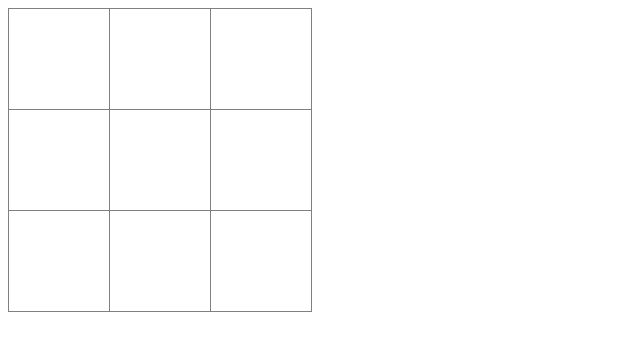
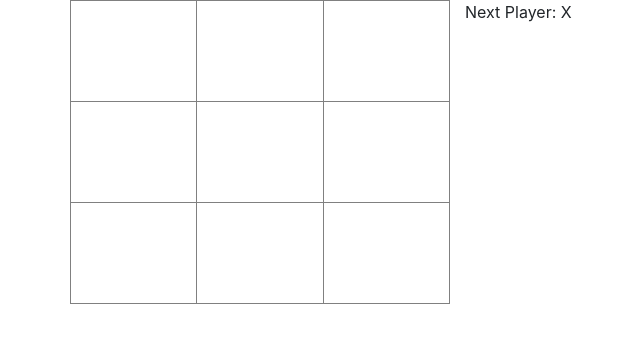
Before and after one commit to orbit-stabilizer/React, a React app in the folder tic-tac-toe/: page / in a window 1280 px wide. Shown: the whole page, without its empty margins (0-640 px from the left). Built offline with nearby package versions, Linux system fonts and the light colour scheme.

Commit message:
made some progress

```diff
--- a/tic-tac-toe/public/index.html
+++ b/tic-tac-toe/public/index.html
@@ -10,6 +10,7 @@
       homescreen on Android. See https://developers.google.com/web/fundamentals/web-app-manifest/
     -->
     <link rel="manifest" href="%PUBLIC_URL%/manifest.json">
+    <link rel="stylesheet" href="https://stackpath.bootstrapcdn.com/bootstrap/4.1.3/css/bootstrap.min.css" integrity="sha384-MCw98/SFnGE8fJT3GXwEOngsV7Zt27NXFoaoApmYm81iuXoPkFOJwJ8ERdknLPMO" crossorigin="anonymous">
     <link rel="stylesheet" href="./style.css">
     <!--
       Notice the use of %PUBLIC_URL% in the tags above.
@@ -26,7 +27,7 @@
     <noscript>
       You need to enable JavaScript to run this app.
     </noscript>
-    <div id="root"></div>
+    <div id="root" class="container"></div>
     <!--
       This HTML file is a template.
       If you open it directly in the browser, you will see an empty page.
--- a/tic-tac-toe/public/style.css
+++ b/tic-tac-toe/public/style.css
@@ -3,6 +3,16 @@ table {
 }
 
 table * {
-	padding: 50px;
 	border: 1px solid grey;
 }
+td {
+	padding: 50px;
+}
+
+tbody {
+	width: 10px;
+}
+
+.detail-div {
+	display: block;
+}
--- a/tic-tac-toe/src/components/board.js
+++ b/tic-tac-toe/src/components/board.js
@@ -1,23 +1,25 @@
 import React from 'react';
 
-const Board = () => {
+const Board = ({ values, handleBoxClick }) => {
 	return (
-		<table>
+		<table className="col-md-4">
+			<tbody>
 				<tr>
-				<td />
-				<td />
-				<td />
+					<td onClick={() => handleBoxClick(0)}>{values[0]}</td>
+					<td onClick={() => handleBoxClick(1)}>{values[1]}</td>
+					<td onClick={() => handleBoxClick(2)}>{values[2]}</td>
 				</tr>
 				<tr>
-				<td />
-				<td />
-				<td />
+					<td onClick={() => handleBoxClick(3)}>{values[3]}</td>
+					<td onClick={() => handleBoxClick(4)}>{values[4]}</td>
+					<td onClick={() => handleBoxClick(5)}>{values[5]}</td>
 				</tr>
 				<tr>
-				<td />
-				<td />
-				<td />
+					<td onClick={() => handleBoxClick(6)}>{values[6]}</td>
+					<td onClick={() => handleBoxClick(7)}>{values[7]}</td>
+					<td onClick={() => handleBoxClick(8)}>{values[8]}</td>
 				</tr>
+			</tbody>
 		</table>
 	);
 };
--- a/tic-tac-toe/src/components/detail.js
+++ b/tic-tac-toe/src/components/detail.js
@@ -0,0 +1,7 @@
+import React from 'react';
+
+const Detail = ({ nextPlayer }) => {
+	return <div className="detail-div col-md-6">Next Player: {nextPlayer}</div>;
+};
+
+export default Detail;
--- a/tic-tac-toe/src/index.js
+++ b/tic-tac-toe/src/index.js
@@ -2,6 +2,7 @@ import React, { Component } from 'react';
 import ReactDOM from 'react-dom';
 
 import Board from './components/board';
+import Detail from './components/detail';
 
 class App extends Component {
 	constructor(props) {
@@ -17,8 +18,8 @@ class App extends Component {
 		let diag_bottom_top = 0;
 
 		this.state = {
-			nextPlayer: 0,
-			board: [],
+			nextPlayer: 1,
+			board: [ '', '', '', '', '', '', '', '', '' ],
 			history: [ [] ],
 			victory: false,
 			victoryLanes: [ h_top, h_mid, h_bot, v_top, v_mid, v_bot, diag_top_down, diag_bottom_top ]
@@ -27,10 +28,23 @@ class App extends Component {
 
 	render() {
 		return (
-			<div>
-				<Board />
+			<div className="row">
+				<Board values={this.state.board} handleBoxClick={(id) => this.handleBoxClick(id)} />
+				<Detail nextPlayer={this.state.nextPlayer ? 'X' : 'O'} />
 			</div>
 		);
+	}
+
+	handleBoxClick(id) {
+		const newBoard = this.state.board;
+		newBoard[id] = this.state.nextPlayer ? 'X' : 'O';
+		this.setState({ board: newBoard }, this.setState({ nextPlayer: !this.state.nextPlayer }));
+	}
+
+	checkVictory() {
+		if (3 in this.state.victoryLanes) {
+			this.setState({ victory: true });
+		}
 	}
 }
 
```
Lines whose indentation alone changed are shown as unchanged.
